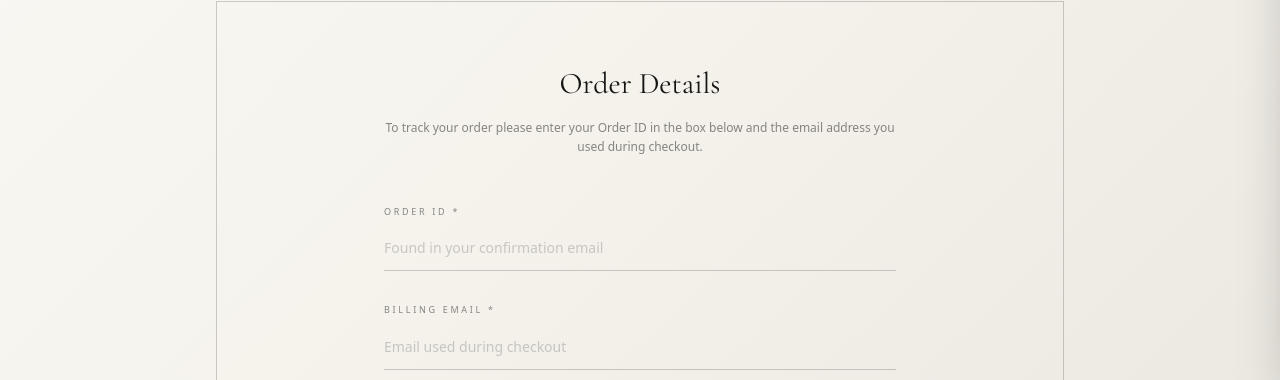
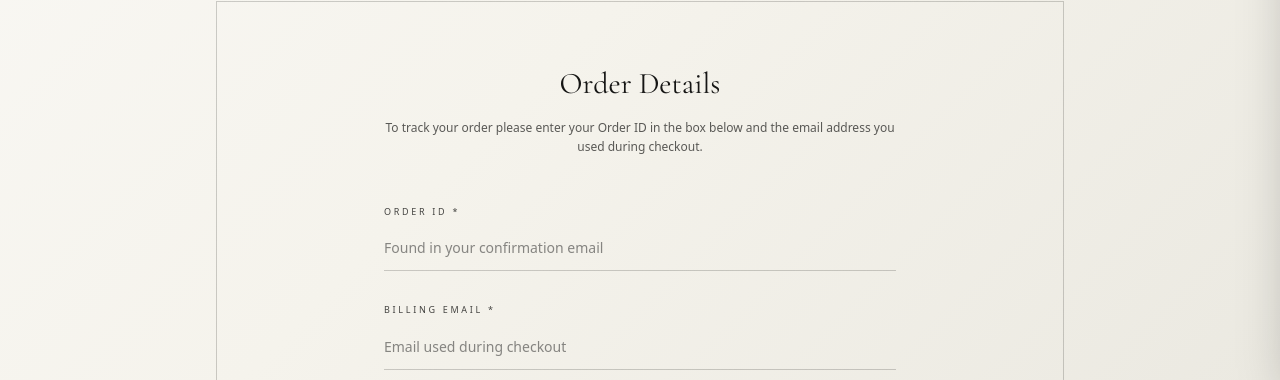
Before and after one commit to Rao-automates/kaaj-official-store, a Next.js app: page /track-order in a window 1280 px wide. Shown: the part 420-800 px from the top of the page. Built offline with nearby package versions, Linux system fonts and the light colour scheme; no server answers.

Commit message:
style: improve text contrast on track order page

```diff
--- a/src/app/track-order/page.tsx
+++ b/src/app/track-order/page.tsx
@@ -119,7 +119,7 @@ export default function TrackOrderPage() {
           <div className="border border-kaaj-charcoal/20 p-8 md:p-16">
             <div className="text-center mb-12 border-b border-kaaj-charcoal/10 pb-12">
               <h2 className="font-serif text-3xl text-kaaj-charcoal mb-4">Order #{orderData.id}</h2>
-              <p className="font-sans text-[10px] uppercase tracking-[0.2em] text-kaaj-charcoal/50">
+              <p className="font-sans text-[10px] uppercase tracking-[0.2em] text-kaaj-charcoal/70">
                 Placed by {orderData.billing.email}
               </p>
             </div>
@@ -132,7 +132,7 @@ export default function TrackOrderPage() {
                 <h3 className="font-sans text-[10px] uppercase tracking-[0.3em] text-kaaj-charcoal">
                   {getStatusDisplay(orderData.status).title}
                 </h3>
-                <p className="font-sans text-sm text-kaaj-charcoal/60 text-center max-w-md leading-relaxed">
+                <p className="font-sans text-sm text-kaaj-charcoal/80 text-center max-w-md leading-relaxed">
                   {getStatusDisplay(orderData.status).desc}
                 </p>
               </div>
@@ -154,7 +154,7 @@ export default function TrackOrderPage() {
           <div className="border border-kaaj-charcoal/20 p-8 md:p-16">
             <div className="text-center mb-12">
               <h2 className="font-serif text-3xl text-kaaj-charcoal mb-4">Order Details</h2>
-              <p className="font-sans text-xs text-kaaj-charcoal/50 leading-relaxed max-w-lg mx-auto">
+              <p className="font-sans text-xs text-kaaj-charcoal/70 leading-relaxed max-w-lg mx-auto">
                 To track your order please enter your Order ID in the box below and the email address you used during checkout.
               </p>
             </div>
@@ -168,7 +168,7 @@ export default function TrackOrderPage() {
 
               <div className="space-y-8">
                 <div className="space-y-2">
-                  <label htmlFor="orderId" className="font-sans text-[9px] uppercase tracking-[0.3em] text-kaaj-charcoal/50 block">
+                  <label htmlFor="orderId" className="font-sans text-[9px] uppercase tracking-[0.3em] text-kaaj-charcoal/80 block">
                     Order ID *
                   </label>
                   <input
@@ -177,11 +177,11 @@ export default function TrackOrderPage() {
                     name="orderId"
                     required
                     placeholder="Found in your confirmation email"
-                    className="w-full bg-transparent border-0 border-b border-kaaj-charcoal/20 px-0 py-3 text-kaaj-charcoal font-sans text-sm focus:outline-none focus:ring-0 focus:border-kaaj-gold transition-colors placeholder:text-kaaj-charcoal/20 rounded-none"
+                    className="w-full bg-transparent border-0 border-b border-kaaj-charcoal/20 px-0 py-3 text-kaaj-charcoal font-sans text-sm focus:outline-none focus:ring-0 focus:border-kaaj-gold transition-colors placeholder:text-kaaj-charcoal/50 rounded-none"
                   />
                 </div>
                 <div className="space-y-2">
-                  <label htmlFor="email" className="font-sans text-[9px] uppercase tracking-[0.3em] text-kaaj-charcoal/50 block">
+                  <label htmlFor="email" className="font-sans text-[9px] uppercase tracking-[0.3em] text-kaaj-charcoal/80 block">
                     Billing Email *
                   </label>
                   <input
@@ -190,7 +190,7 @@ export default function TrackOrderPage() {
                     name="email"
                     required
                     placeholder="Email used during checkout"
-                    className="w-full bg-transparent border-0 border-b border-kaaj-charcoal/20 px-0 py-3 text-kaaj-charcoal font-sans text-sm focus:outline-none focus:ring-0 focus:border-kaaj-gold transition-colors placeholder:text-kaaj-charcoal/20 rounded-none"
+                    className="w-full bg-transparent border-0 border-b border-kaaj-charcoal/20 px-0 py-3 text-kaaj-charcoal font-sans text-sm focus:outline-none focus:ring-0 focus:border-kaaj-gold transition-colors placeholder:text-kaaj-charcoal/50 rounded-none"
                   />
                 </div>
               </div>
```
